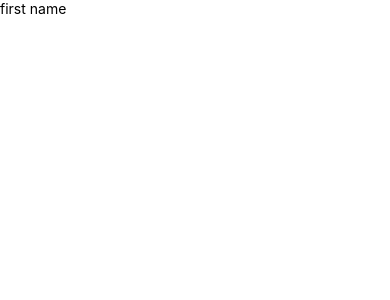
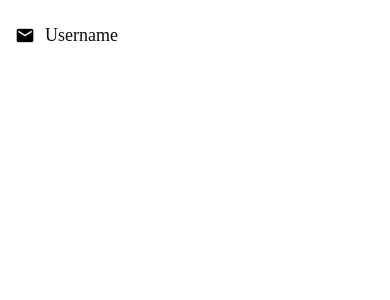
Before and after one commit to Mustee0ty/CodingWithMosh-DoneWithIt, a React Native app: screen / in a window 390 px wide. Shown: the top 300 px of the page. Built offline with nearby package versions, Linux system fonts and the light colour scheme.

Commit message:
Styling TextInput using defaultStyles

```diff
--- a/App.js
+++ b/App.js
@@ -1,31 +1,12 @@
-import { StyleSheet, TextInput, Text } from "react-native"
 import { useState } from "react"
 
 import Screen from "./app/components/Screen"
+import AppTextInput from "./app/components/AppTextInput"
 
 export default function App() {
- const [firstName, setFirstName] = useState("")
-
  return (
   <Screen>
-   <Text>{firstName}</Text>
-   <TextInput
-    keyboardType="numeric"
-    onChangeText={(text) => setFirstName(text)}
-    placeholder="first name"
-    style={{
-     borderBottomColor: "#ccc",
-     borderBottomWidtht: 1,
-    }}
-   />
+   <AppTextInput placeholder="Username" icon="email" />
   </Screen>
  )
 }
-
-const styles = StyleSheet.create({
- container: {
-  flex: 1,
-  justifyContent: "center",
-  alignItems: "center",
- },
-})
--- a/app/components/AppTextInput.js
+++ b/app/components/AppTextInput.js
@@ -1,30 +1,38 @@
 import React from "react"
-import { View, TextInput, Platform } from "react-native"
+import { View, TextInput, Platform, StyleSheet } from "react-native"
 import { MaterialCommunityIcons } from "@expo/vector-icons"
 
-import colors from "../config/colors"
+import defaultStyles from "../config/styles"
 
-function AppTextInput({ icon }) {
+function AppTextInput({ icon, ...otherProps }) {
  return (
   <View style={styles.container}>
-   {icon && <MaterialCommunityIcons name={icon} />}
-   <TextInput style={styles.textInput} />
+   {icon && (
+    <MaterialCommunityIcons
+     name={icon}
+     size={20}
+     color={defaultStyles.medium}
+     style={styles.icon}
+    />
+   )}
+   <TextInput style={defaultStyles.text} {...otherProps} />
   </View>
  )
 }
 
 const styles = StyleSheet.create({
  container: {
-  backgroundColor: colors.light,
+  backgroundColor: defaultStyles.light,
   borderRadius: 25,
   flexDirection: "row",
   width: "100%",
   padding: 15,
   marginVertical: 10,
  },
- textInput: {
-  fontSize: 18,
-  fontFamily: Platform.OS === "android" ? "Roboto" : "Avenir",
+ icon: {
+  marginRight: 10,
+  justifyContent: "center",
+  alignSelf: "center",
  },
 })
 
--- a/app/config/colors.js
+++ b/app/config/colors.js
@@ -6,4 +6,5 @@
  medium: "#6e6969",
  light: "#f8f4f4",
  danger: "#ff5252",
+ dark: "#0c0c0c",
 }
--- /dev/null
+++ b/app/config/styles.js
@@ -0,0 +1,12 @@
+import { Platform } from "react-native"
+import colors from "./colors"
+
+export default {
+ colors,
+
+ text: {
+  fontSize: 18,
+  color: colors.dark,
+  fontFamily: Platform.OS === "android" ? "Roboto" : "Avenir",
+ },
+}
```
Also changed, not shown: app/components/AppText.js (+3 -11 lines).
